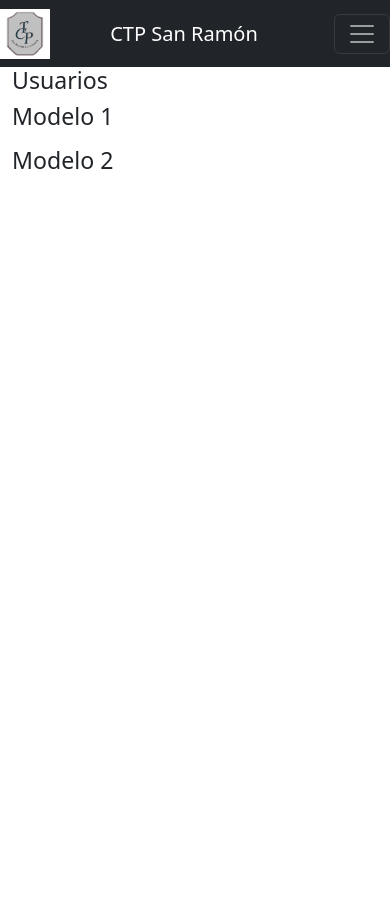
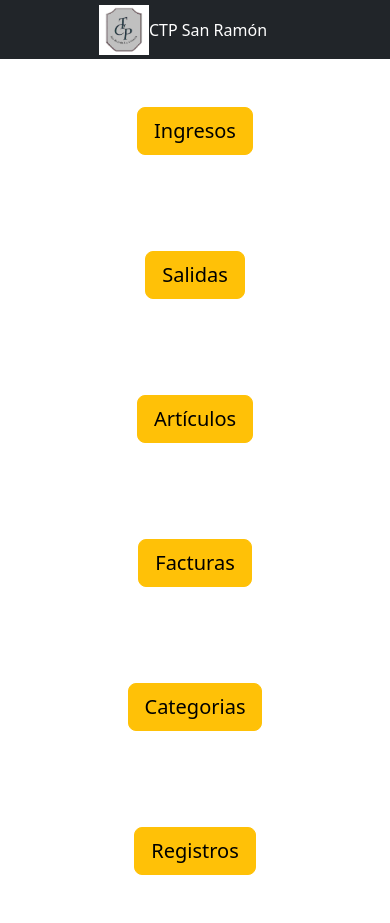
Before and after one commit to Meshdako/CTP-Inventario, a Django app: template src/Proyecto_API/api/templates/main/index.html in a window 390 px wide. Before the commit the page ends 169 px from the top, so only its background shows below. Run offline with Django 3.2, Linux system fonts and the light colour scheme; the template is opened without the code that fills it, so the values that code supplies are empty; some libraries are stand-ins or nearby versions.

Commit message:
Actualizada la página principal, barra de navegación y botones principales para poder moverse entre las distintas páginas. Articulos y Facturas únicas funcionales.

```diff
--- a/src/Proyecto_API/api/templates/main/index.html
+++ b/src/Proyecto_API/api/templates/main/index.html
@@ -16,72 +16,55 @@
 
 <body>
 
-    <nav class="navbar navbar-expand-lg navbar-dark bg-dark">
+    <div class="p-1 bg-dark text-white">
+        <div class="d-flex justify-content-center align-items-center">
             <a href="/api/home/views">
-            <img src="/static/images/logo.png" alt="" width="50" height="50" class="d-inline-block align-text-top"><a class="navbar-brand" href="#">CTP San Ramón</a>
-            <button class="navbar-toggler" type="button" data-toggle="collapse" data-target="#navbarSupportedContent"
-                aria-controls="navbarSupportedContent" aria-expanded="false" aria-label="Toggle navigation">
+                <img src="/static/images/logo.png" alt="" width="50" height="50"
+                    class="d-inline-block align-text-top"><a class="navbar-brand" href="#">CTP San Ramón</a>
+                <button class="navbar-toggler" type="button" data-toggle="collapse"
+                    data-target="#navbarSupportedContent" aria-controls="navbarSupportedContent" aria-expanded="false"
+                    aria-label="Toggle navigation">
                     <span class="navbar-toggler-icon"></span>
                 </button>
             </a>
-
-        <div class="collapse navbar-collapse" id="navbarSupportedContent">
-            <ul class="navbar-nav me-auto mb-2 mb-lg-0">
-                <li class="nav-item active">
-                    <a class="nav-link active" aria-current="page" href="/api/home/views">Home</a>
-                </li>
-                <li class="nav-item">
-                    <a class="nav-link" href="/api/productos/views">Productos</a>
-                </li>
-                <li class="nav-item">
-                    <a class="nav-link" href="/api/facturas/views">Facturas</a>
-                </li>
-            </ul>
-        </div>
-    </nav>
-
-    {% block content %}
-    <div class="container-fluid">
-        <div class="row">
-            <div class="col-md-3">
-                <div class="box box-primary">
-                    <div class="box-header with-border">
-                        <h3 class="box-title">Usuarios</h3>
-                    </div>
-                    <div class="box-body">
-                        <h2>{{ users_count }}</h2>
         </div>
     </div>
+
+    <div class="row">
+        <div class="col-md-4 d-flex justify-content-center align-items-center">
+            <a href="">
+                <button type="button" class="btn btn-warning btn-lg m-5">Ingresos</button>
+            </a>
         </div>
-            <div class="col-md-6">
-                <div class="box box-primary">
-                    <div class="box-header with-border">
-                        <h3 class="box-title">Modelo 1</h3>
+        <div class="col-md-4 d-flex justify-content-center align-items-center">
+            <a href="">
+                <button type="button" class="btn btn-warning btn-lg m-5">Salidas</button>
+            </a>
         </div>
-                    <div class="box-body">
-                        <ul>
-                            {% for obj in model1_data %}
-                            <li>{{ obj.prod_nombre }} - {{ obj.cant }}</li>
-                            {% endfor %}
-                        </ul>
+        <div class="col-md-4 d-flex justify-content-center align-items-center">
+            <a href="/api/articulos/views">
+                <button type="button" class="btn btn-warning btn-lg m-5">Artículos</button>
+            </a>
         </div>
     </div>
-                <div class="box box-primary">
-                    <div class="box-header with-border">
-                        <h3 class="box-title">Modelo 2</h3>
+
+    <div class="row">
+        <div class="col-md-4 d-flex justify-content-center align-items-center">
+            <a href="/api/facturas/views">
+                <button type="button" class="btn btn-warning btn-lg m-5">Facturas</button>
+            </a>
         </div>
-                    <div class="box-body">
-                        <ul>
-                            {% for obj in model2_data %}
-                            <li>{{ obj.fecha_compra }} - ${{ obj.total }}</li>
-                            {% endfor %}
-                        </ul>
+        <div class="col-md-4 d-flex justify-content-center align-items-center">
+            <a href="">
+                <button type="button" class="btn btn-warning btn-lg m-5">Categorias</button>
+            </a>
+        </div>
+        <div class="col-md-4 d-flex justify-content-center align-items-center">
+            <a href="/api/articulos/views">
+                <button type="button" class="btn btn-warning btn-lg m-5">Registros</button>
+            </a>
         </div>
     </div>
-            </div>
-        </div>
-    </div>
-    {% endblock %}
 
 
     <!-- Optional Javascript -->
```
Lines whose indentation alone changed are shown as unchanged.
